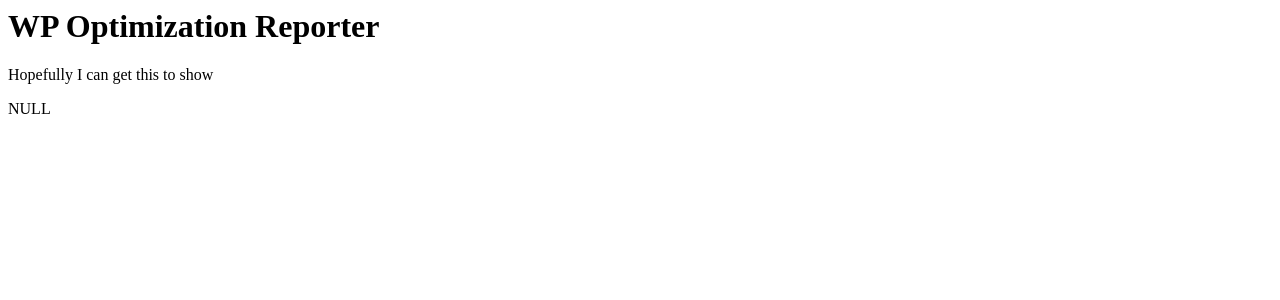
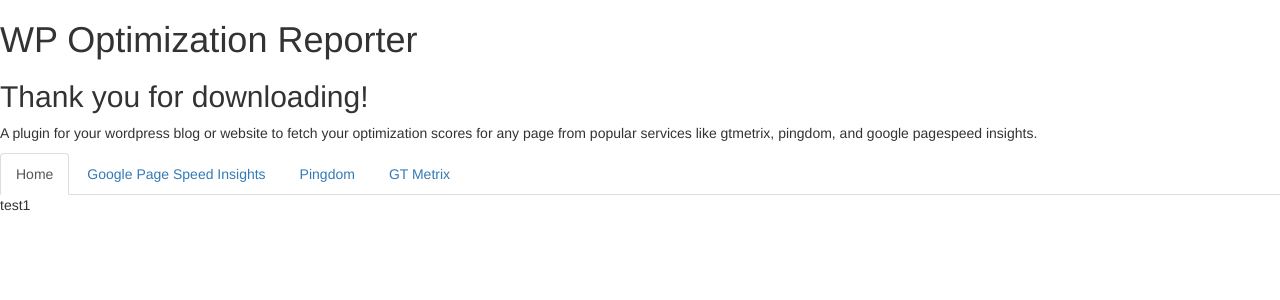
Before and after one commit to justinvoelkel/wp_optimization_reporter, a PHP site: template src/Views/Admin.php in a window 1280 px wide. Shown: the top 300 px of the page. Run offline with PHP 8.4, Linux system fonts and the light colour scheme; the template is opened without the code that fills it, so the values that code supplies are empty.

Commit message:
Added bootstrap and updated admin view

```diff
--- a/src/Admin/Optimization_Reporter_Admin.php
+++ b/src/Admin/Optimization_Reporter_Admin.php
@@ -23,9 +23,9 @@ class Optimization_Reporter_Admin {
             if (!current_user_can('manage_options')) {
                 wp_die(__('You do not have sufficient permissions to access this page.'));
             }
-            $var = 'this is a test var';
+
             //load admin template
-            $view = new View('Admin',$var);
+            $view = new View('Admin');
             $view->load();
         }
 }
--- a/src/Views/Admin.php
+++ b/src/Views/Admin.php
@@ -1,3 +1,23 @@
+<?php include_once __DIR__.'/Includes/header.php';?>
 <h1>WP Optimization Reporter</h1>
-<p>Hopefully I can get this to show</p>
-<?php var_dump($args) ?>
+<h2>Thank you for downloading!</h2>
+<p>A plugin for your wordpress blog or website to fetch your optimization scores for any page from popular services like gtmetrix, pingdom, and google pagespeed insights.</p>
+<div role="tabpanel">
+
+    <!-- Nav tabs -->
+    <ul class="nav nav-tabs" role="tablist">
+        <li role="presentation" class="active"><a href="#home" aria-controls="home" role="tab" data-toggle="tab">Home</a></li>
+        <li role="presentation"><a href="#GPI" aria-controls="GPI" role="tab" data-toggle="tab">Google Page Speed Insights</a></li>
+        <li role="presentation"><a href="#pingdom" aria-controls="pingdom" role="tab" data-toggle="tab">Pingdom</a></li>
+        <li role="presentation"><a href="#gtmetrix" aria-controls="gtmetrix" role="tab" data-toggle="tab">GT Metrix</a></li>
+    </ul>
+
+    <!-- Tab panes -->
+    <div class="tab-content">
+        <div role="tabpanel" class="tab-pane active" id="home">test1</div>
+        <div role="tabpanel" class="tab-pane" id="GPI">2</div>
+        <div role="tabpanel" class="tab-pane" id="pingdom">3</div>
+        <div role="tabpanel" class="tab-pane" id="gtmetrix">4</div>
+    </div>
+
+</div>
--- /dev/null
+++ b/src/Views/Includes/header.php
@@ -0,0 +1,2 @@
+<link rel="stylesheet" href="//maxcdn.bootstrapcdn.com/bootstrap/3.3.4/css/bootstrap.min.css"/>
+<script src="//maxcdn.bootstrapcdn.com/bootstrap/3.3.4/js/bootstrap.min.js"></script>
--- a/src/Views/Loader/View.php
+++ b/src/Views/Loader/View.php
@@ -13,7 +13,7 @@ class View {
     protected $view;
     protected $args;
 
-    public function __construct($view,$args){
+    public function __construct($view,$args = null){
         $this->view = $view;
         $this->args = $args;
     }
```
